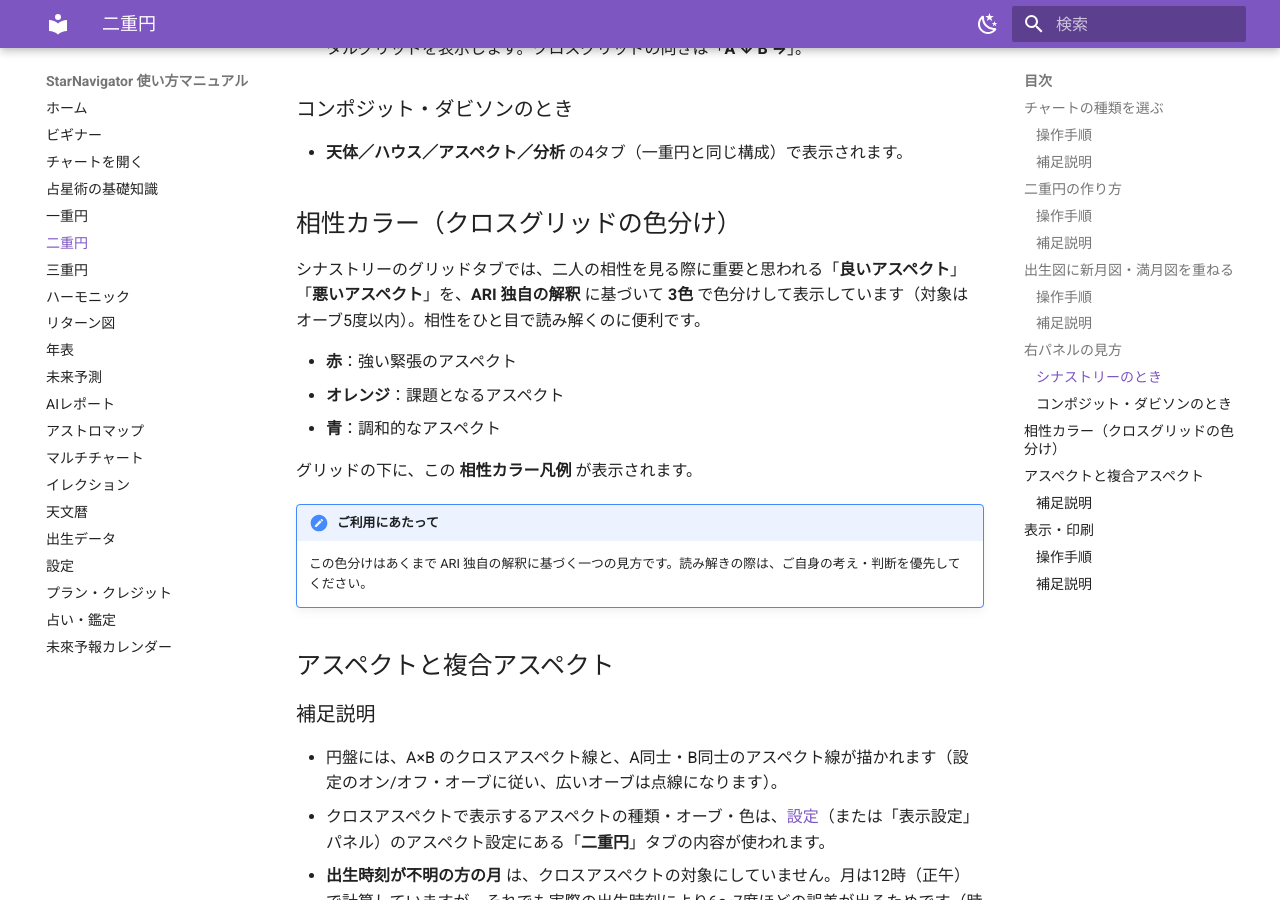
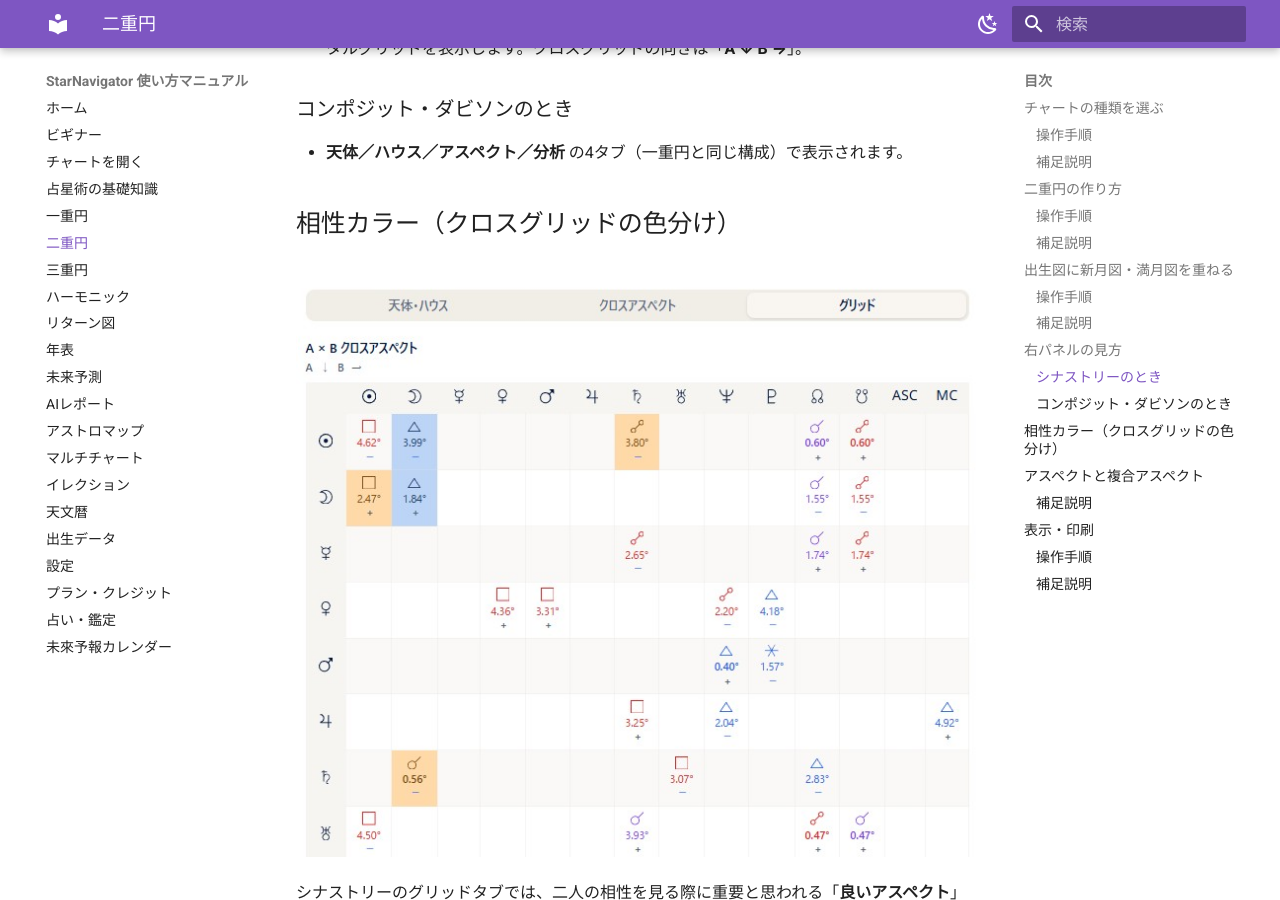
Before and after one commit to KeikoKagawa/starnavi-manual, an MkDocs documentation site: the page built from docs/double-chart.md, in a window 1280 px wide and 900 px high, scrolled down 3154 px. Built offline with MkDocs 1.6.1 and Material for MkDocs 9.7.7, drawn with Linux system fonts in a browser that asks for light colours.

Commit message:
content(二重円): 相性カラー節にクロスグリッド画像を差し込み
Co-Authored-By: Claude Fable 5 <noreply@anthropic.com>

```diff
--- a/docs/double-chart.md
+++ b/docs/double-chart.md
@@ -72,6 +72,8 @@
 
 ## 相性カラー（クロスグリッドの色分け）
 
+![クロスグリッド（相性カラー付き）](assets/double-chart-04-grid.jpg)
+
 シナストリーのグリッドタブでは、二人の相性を見る際に重要と思われる「**良いアスペクト**」「**悪いアスペクト**」を、**ARI 独自の解釈** に基づいて **3色** で色分けして表示しています（対象はオーブ5度以内）。相性をひと目で読み解くのに便利です。
 
 - **赤**：強い緊張のアスペクト
```
Also changed, not shown: docs/assets/double-chart-04-grid.jpg (added).
